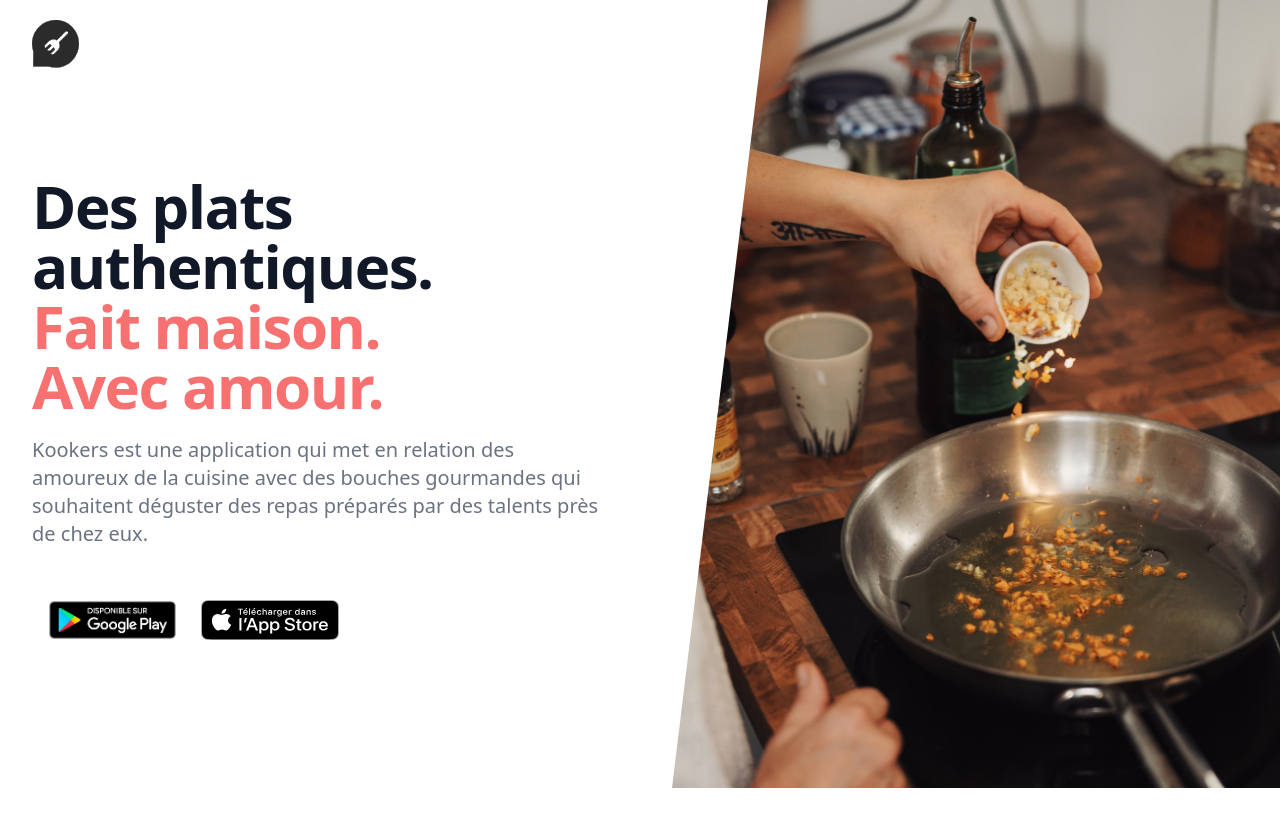
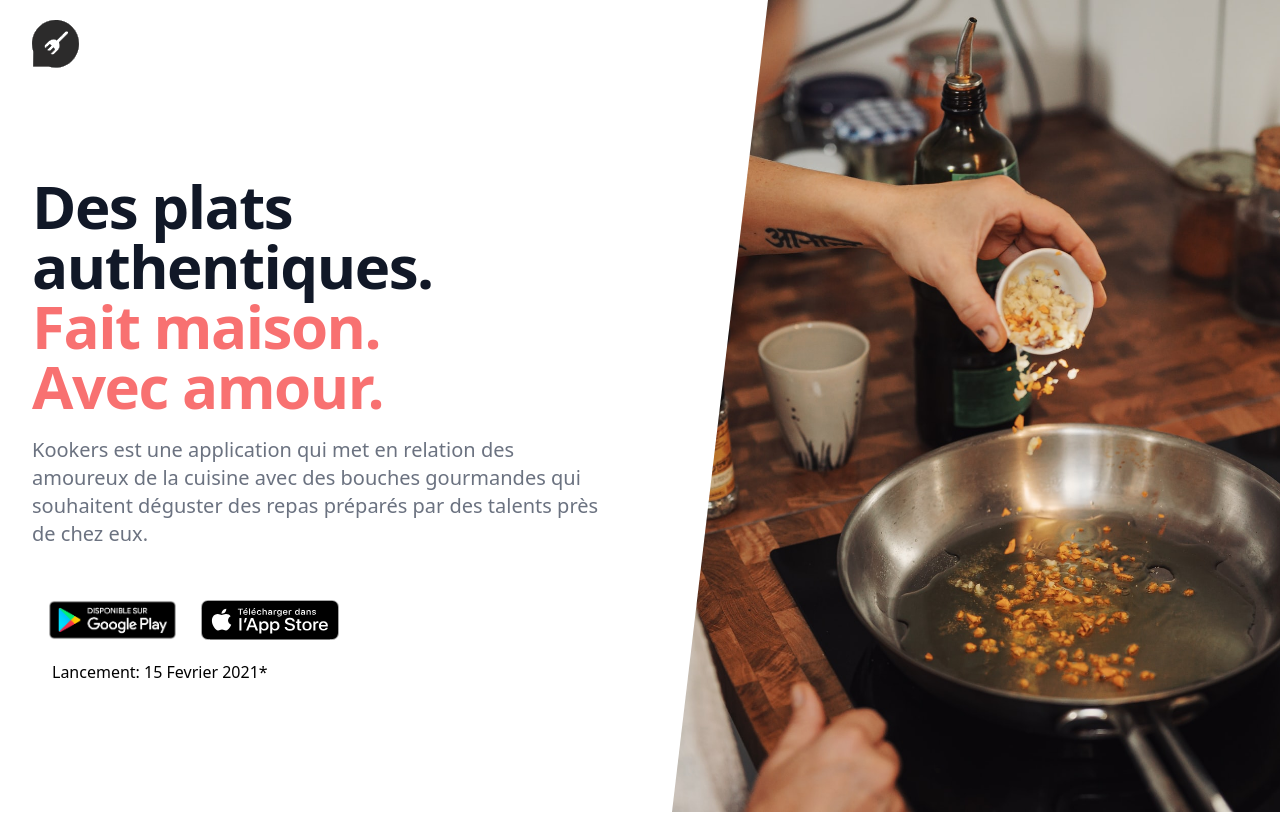
Before and after one commit to princefr/kookers_website, a Next.js app: page / in a window 1280 px wide. Shown: the top 814 px of the page. Built offline with nearby package versions, Linux system fonts and the light colour scheme.

Commit message:
adding launching date

```diff
--- a/components/HeroHome.js
+++ b/components/HeroHome.js
@@ -54,9 +54,9 @@ export default function HeroHome() {
                                             <img className="object-contain h-10" src="assets/Group.svg" alt="kookers app store badge"></img>
                                         </a>
                                     </div>
+                                </div>
 
-
-                                </div>
+                                <p className="px-5">Lancement: 15 Fevrier 2021*</p>
                             </div>
                         </main>
                     </div>
```
